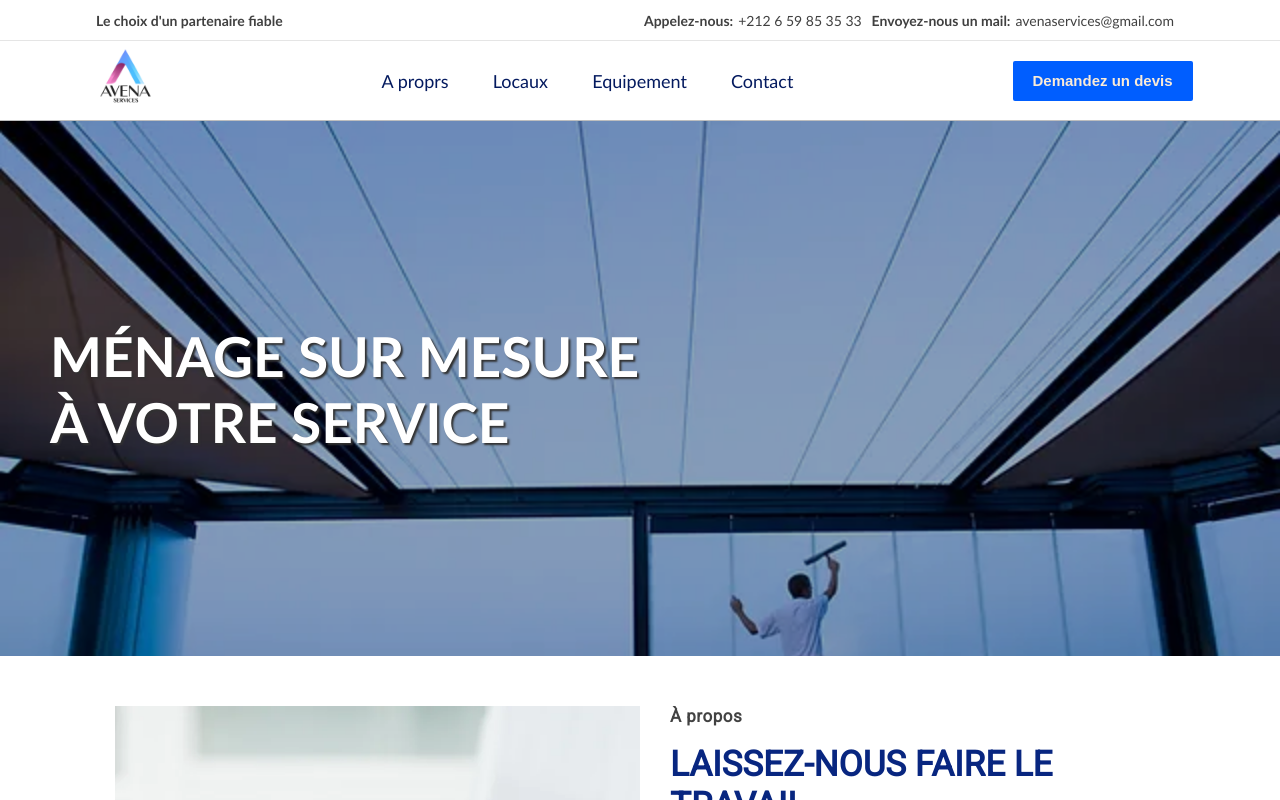
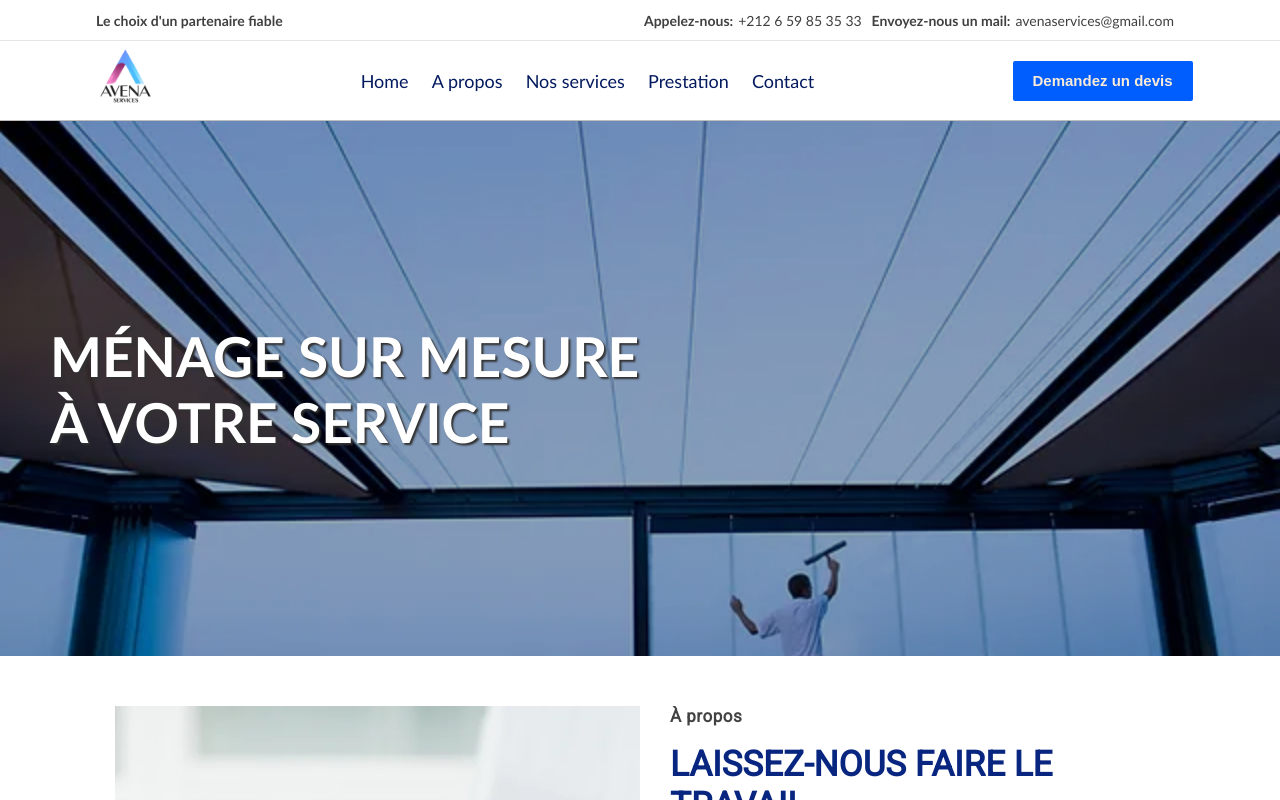
Before and after one commit to mohssine-mochaffaa/avena, a Next.js app: page /equipements in a window 1280 px wide. Shown: the top 800 px of the page. Built offline with nearby package versions, Linux system fonts and the light colour scheme.

Commit message:
first commit

```diff
--- a/src/pages/Contact.jsx
+++ b/src/pages/Contact.jsx
@@ -54,7 +54,7 @@ export default function Contact() {
             <Link style={{textDecoration:"none"}} href="/apropre"><p className={styles.page}>A propos</p></Link>
               <p className={styles.page}>Nos services</p>
               <Link style={{textDecoration:"none"}} href="/"><p className={styles.page}>Prestation</p></Link>
-              <p className={styles.page}>Contact</p>
+              <Link style={{textDecoration:"none"}} href="/Contact"><p className={styles.page}>Contact</p></Link>
             </div>
 
             <div className={styles.nav2S3}>
@@ -77,7 +77,8 @@ export default function Contact() {
             <Link style={{textDecoration:"none",marginBottom:"20px"}} href="/apropre"><p className={styles.page}>A propos</p></Link>
               <p style={{marginBottom:"20px"}} className={styles.page}>Nos services</p>
               <Link style={{textDecoration:"none",marginBottom:"20px"}} href="/equipements"><p className={styles.page}>Prestation</p></Link>
-              <p style={{marginBottom:"20px"}} className={styles.page}>Contact</p>
+              <Link style={{textDecoration:"none",marginBottom:"20px"}} href="/Contact"><p className={styles.page}>Contact</p></Link>
+
             </center>
           </div>
         </div>
--- a/src/pages/equipements.jsx
+++ b/src/pages/equipements.jsx
@@ -48,10 +48,11 @@ export default function Home() {
             </div>
 
             <div className={styles.nav2S2}>
-            <Link style={{textDecoration:"none"}} href="/apropre"><p className={styles.page}>A proprs</p></Link>
-              <p className={styles.page}>Locaux</p>
-              <Link style={{textDecoration:"none"}} href="/equipements"><p className={styles.page}>Equipement</p></Link>
-              <p className={styles.page}>Contact</p>
+            <Link style={{textDecoration:"none"}} href="/"><p className={styles.page}>Home</p></Link>
+            <Link style={{textDecoration:"none"}} href="/apropre"><p className={styles.page}>A propos</p></Link>
+              <p className={styles.page}>Nos services</p>
+              <Link style={{textDecoration:"none"}} href="/"><p className={styles.page}>Prestation</p></Link>
+              <Link style={{textDecoration:"none"}} href="/Contact"><p className={styles.page}>Contact</p></Link>
             </div>
 
             <div className={styles.nav2S3}>
@@ -69,11 +70,13 @@ export default function Home() {
         </div>
         <div style={{display:menu}} className={styles.menu}>
           <div className={styles.menuList}>
-          <center>
-            <Link style={{textDecoration:"none",marginBottom:"20px"}} href="/apropre"><p className={styles.page}>A proprs</p></Link>
-              <p style={{marginBottom:"25px"}} className={styles.page}>Locaux</p>
-              <Link style={{textDecoration:"none",marginBottom:"20px"}} href="/equipements"><p className={styles.page}>Equipement</p></Link>
-              <p style={{marginBottom:"20px"}} className={styles.page}>Contact</p>
+            <center>
+            <Link style={{textDecoration:"none",marginBottom:"20px"}} href="/"><p className={styles.page}>Home</p></Link>
+            <Link style={{textDecoration:"none",marginBottom:"20px"}} href="/apropre"><p className={styles.page}>A propos</p></Link>
+              <p style={{marginBottom:"20px"}} className={styles.page}>Nos services</p>
+              <Link style={{textDecoration:"none",marginBottom:"20px"}} href="/equipements"><p className={styles.page}>Prestation</p></Link>
+              <Link style={{textDecoration:"none",marginBottom:"20px"}} href="/Contact"><p className={styles.page}>Contact</p></Link>
+
             </center>
           </div>
         </div>
```
Also changed, not shown: src/pages/apropre.jsx (+7 -6 lines).
